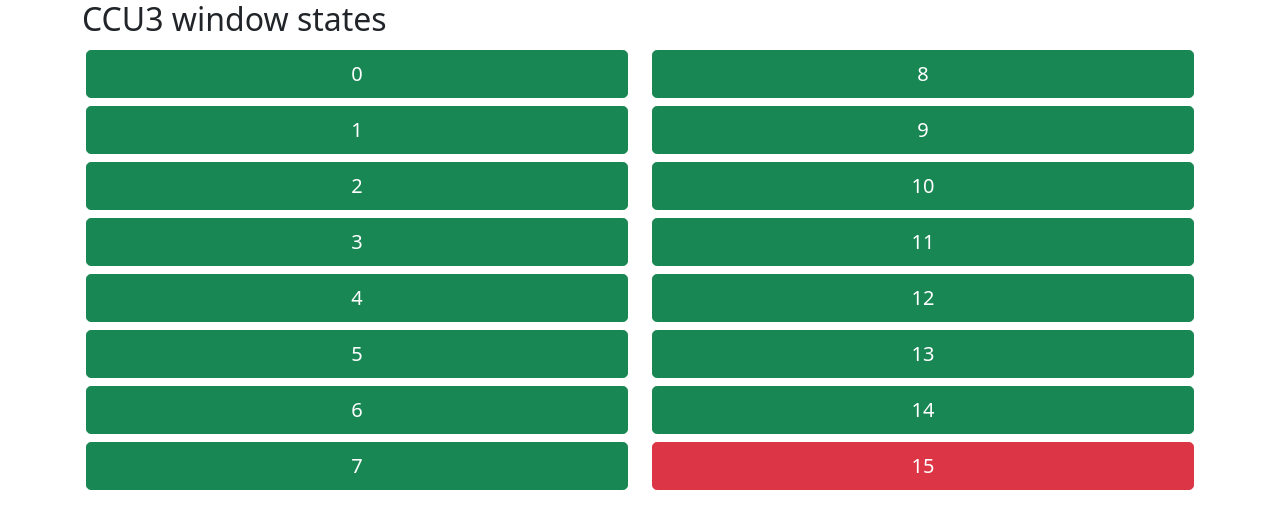
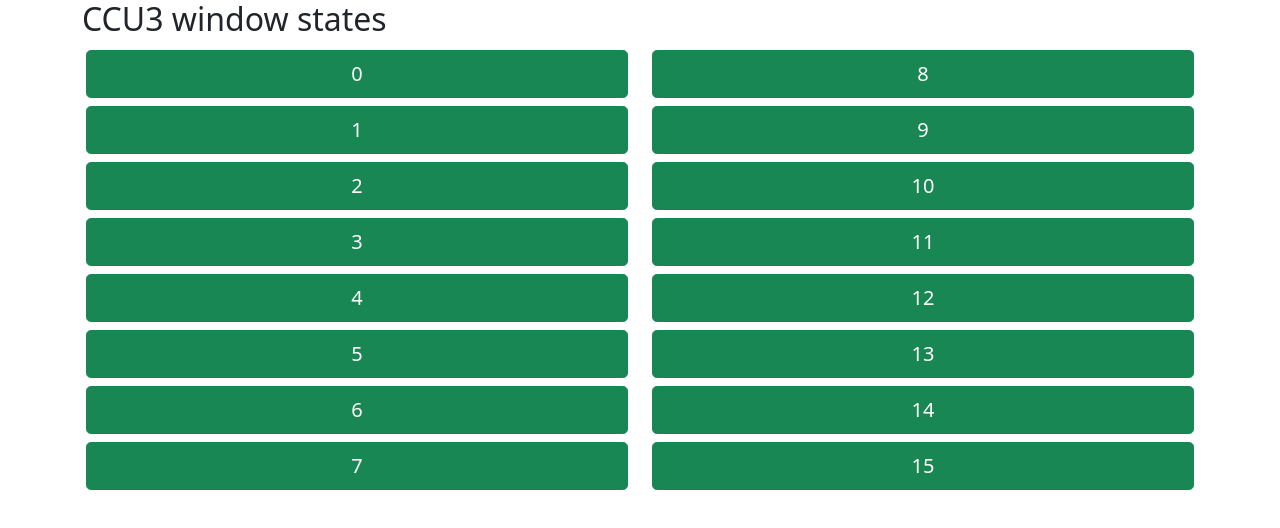
Before and after one commit to larsdorka/ccu3_api, a plain HTML site: page static/index.html in a window 1280 px wide. Drawn offline with Linux system fonts and the light colour scheme; no server answers.

Commit message:
Fix button default color to match the other buttons

```diff
--- a/static/index.html
+++ b/static/index.html
@@ -128,7 +128,7 @@
             </button>
         </div>
         <div class="col d-grid">
-            <button class="btn btn-danger btn-lg"
+            <button class="btn btn-success btn-lg"
                     id="btn_room_15">
                 15
             </button>
```
